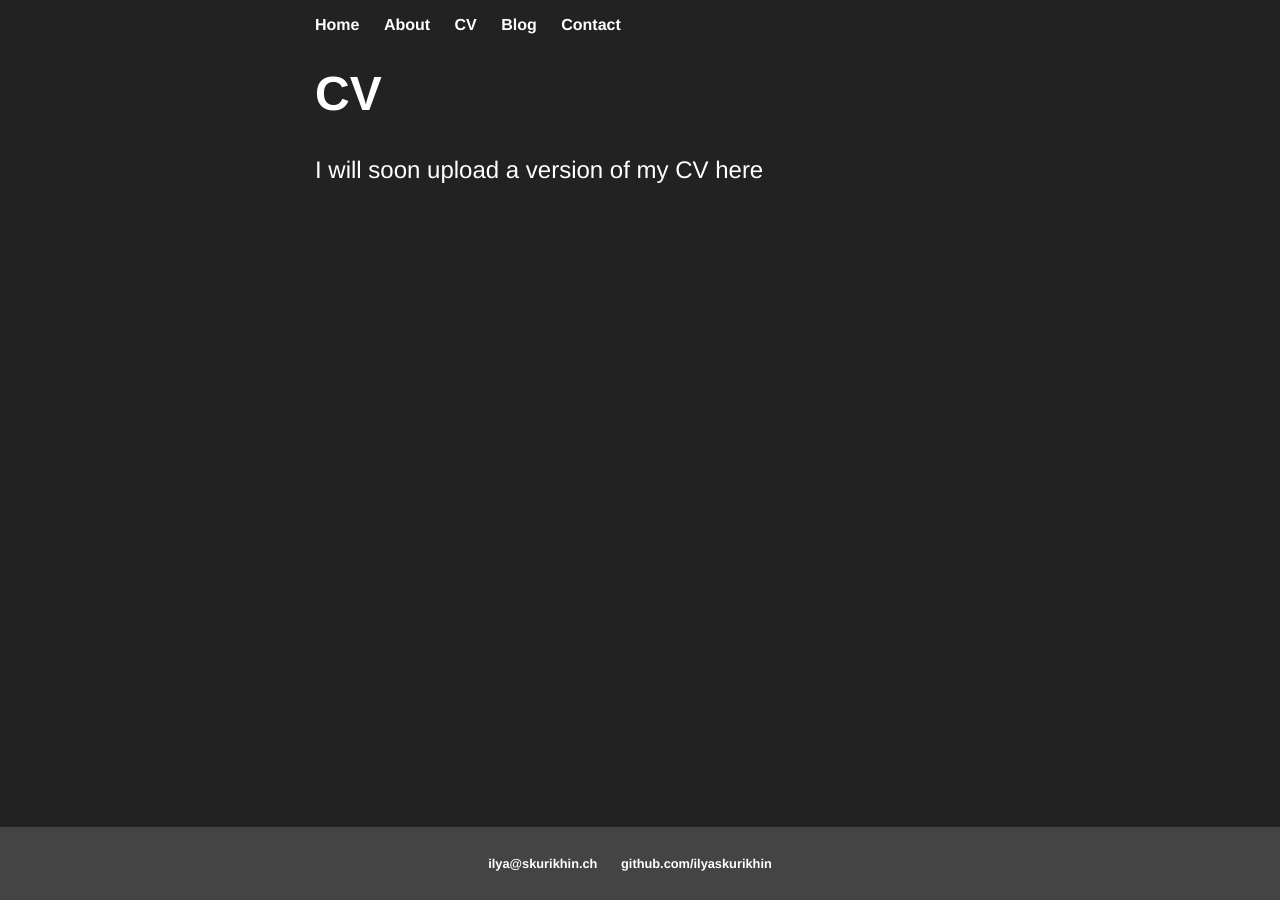
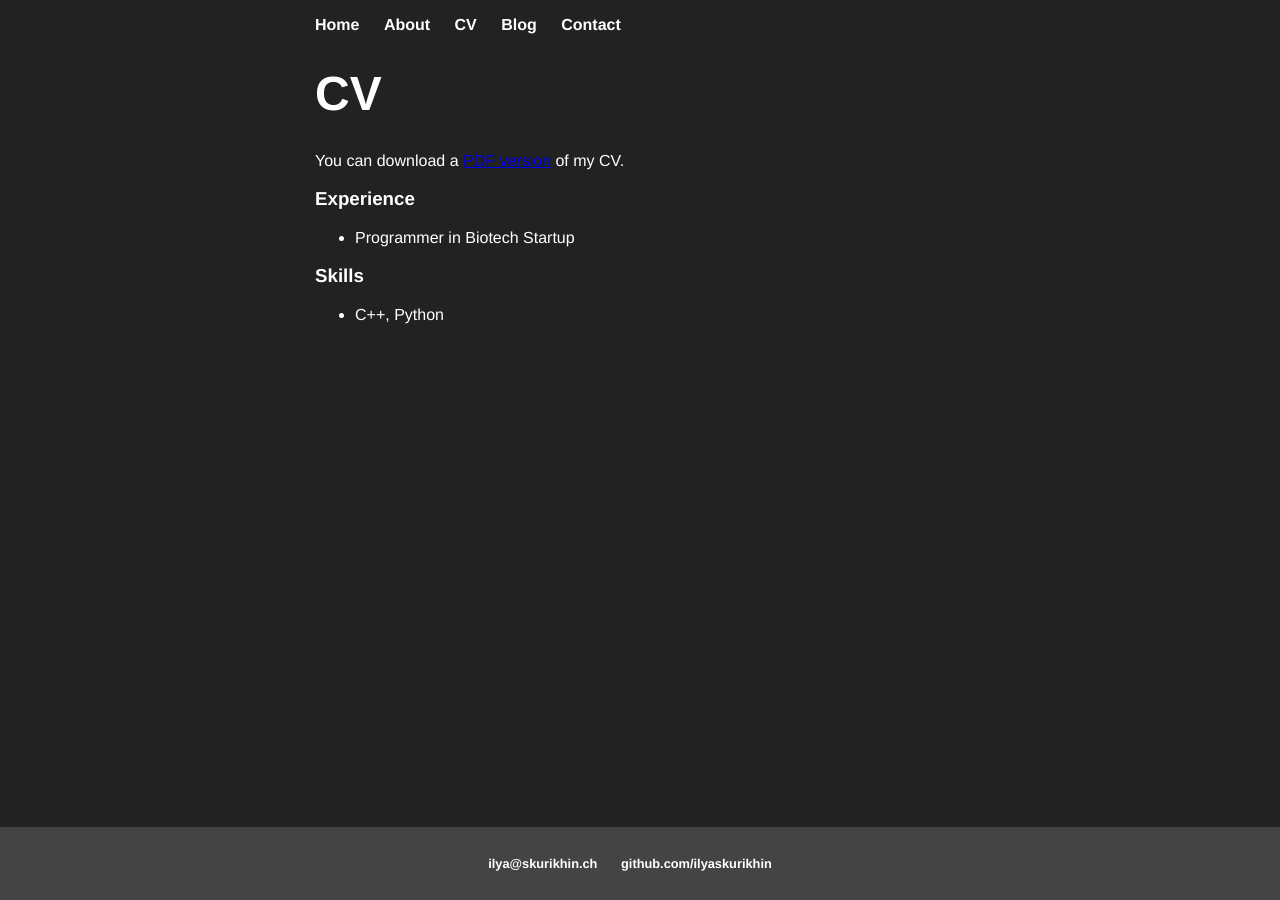
Before and after one commit to ilyaskurikhin/ilyaskurikhin.github.io, a Jekyll site: the page built from cv/index.html, in a window 1280 px wide. Built offline with Jekyll 4.4.1, drawn with Linux system fonts in a browser that asks for light colours.

Commit message:
added link to cv

```diff
--- a/contact/index.html
+++ b/contact/index.html
@@ -5,12 +5,12 @@ title: Contact
 <div class="blurb">
   <h1> Contact </h1>
 
-  <p> I will soon post some contact details here </p>
+  <p>Contact address: </p>
   <div class="postal">
     <p>
       Ilya Skurikhin<br>
       P.O. Box 101009<br>
-      161 Zürcherstrasse<br>
+      Zürcherstrasse 161<br>
       8010 Zürich<br>
       Switzerland
     </p>
--- a/css/main.css
+++ b/css/main.css
@@ -46,12 +46,12 @@ nav ul li, footer ul li {
   margin-right: 20px;
 }
 
-a {
+nav a, footer a {
   text-decoration: none;
   color: #FFF;
 }
 
-a:hover {
+nav a:hover, footer a:hover {
   text-decoration: underline;
   color: #FFF;
 }
@@ -62,8 +62,8 @@ h1 {
 }
 
 p {
-  font-size: 1.5em;
-  line-height: 1.4em;
+  font-size: 1em;
+  line-height: 1em;
 }
 
 footer {
--- a/cv/index.html
+++ b/cv/index.html
@@ -3,4 +3,14 @@ layout: default
 title: CV
 ---
 <h1> CV </h1>
-<p> I will soon upload a version of my CV here </p>
+
+  <p> You can download a <a href="/cv/IlyaSkurikhin.pdf">PDF version</a> of my CV.</p>
+
+<h3> Experience </h3>
+  <ul>
+    <li>Programmer in Biotech Startup</li>
+  </ul>
+<h3> Skills </h3>
+  <ul>
+    <li> C++, Python</li>
+  </ul>
```
